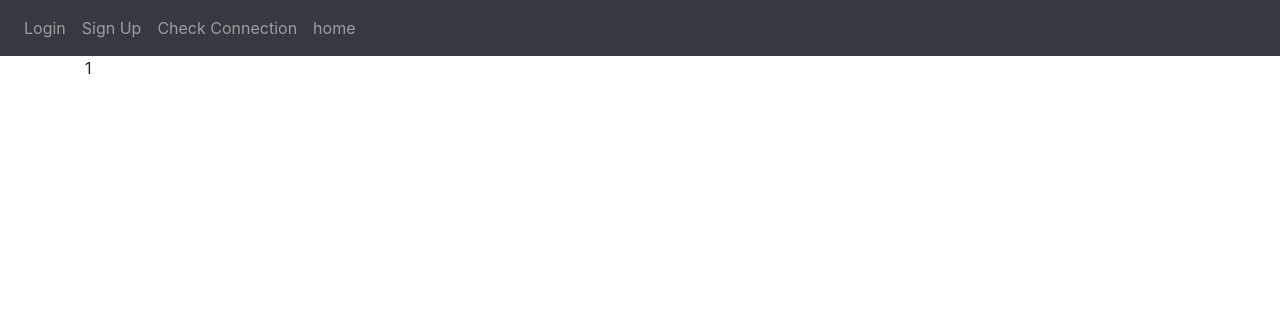
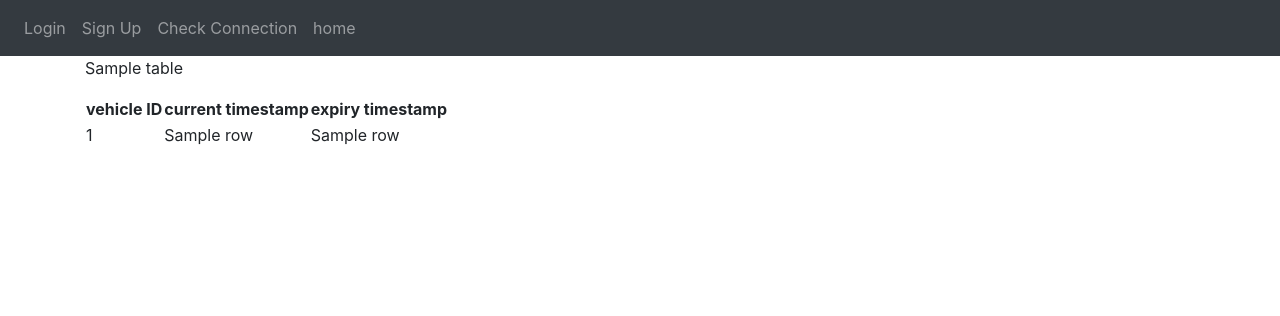
Before and after one commit to mlgbaran/flask_deneme, a Flask app: template website/templates/check_connection.html in a window 1280 px wide. Shown: the top 316 px of the page. Run offline with Flask 2, Linux system fonts and the light colour scheme; the template is opened without the code that fills it: most values are stand-ins (such as "Sample title", 1, 10 or a date in 2020); some libraries are stand-ins or nearby versions.

Commit message:
table search

```diff
--- a/website/templates/check_connection.html
+++ b/website/templates/check_connection.html
@@ -2,7 +2,27 @@
 {% block title%}check connection{% endblock %}
 
 {% block content %}
+
+
+<p>{{table}}</p>
 {% for user in users %}
-<p>{{user[0]}}</p>
+<table>
+    <thead>
+      <tr>
+          <th>vehicle ID</th>
+          <th>current timestamp</th>
+          <th>expiry timestamp</th>
+      </tr>
+      </thead>
+      <tbody>
+       {% for row in data %}
+              <tr>
+                  <td>{{row[0]}}</td>
+                  <td>{{row[1]}}</td>
+                  <td>{{row[2]}}</td>
+              </tr>
+          {% endfor %}
+      </tbody>
+  </table>
 {% endfor%}
 {% endblock %}
```
Also changed, not shown: website/auth.py (+17 -2 lines).
